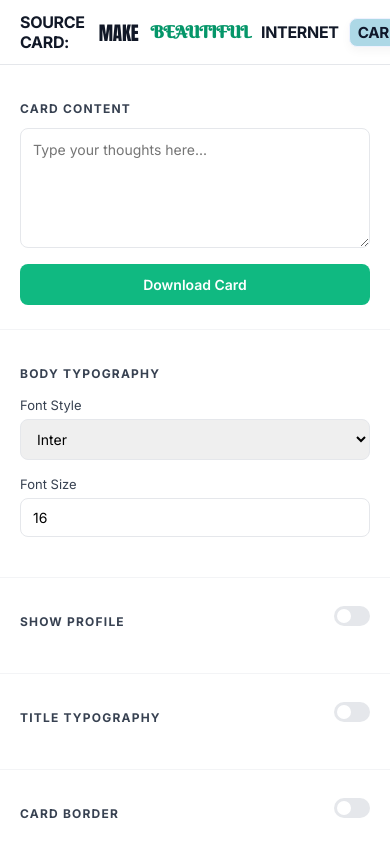
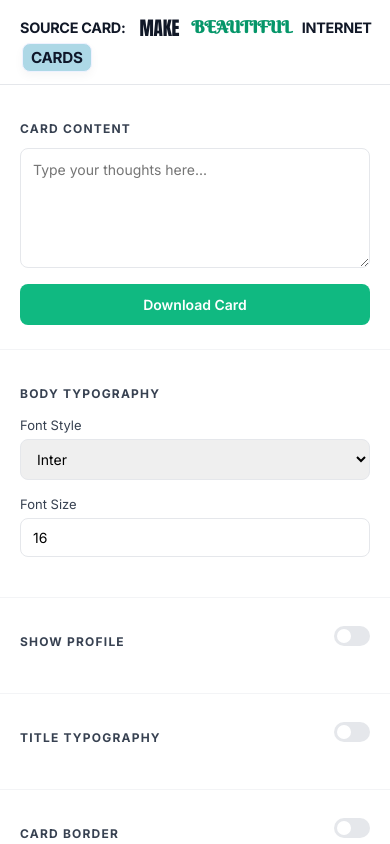
Before and after one commit to KingOfSpades-cmd/Source-Card, a website: page index.html in a window 390 px wide. Shown: the top 844 px of the page. Drawn offline with Linux system fonts and the light colour scheme.

Commit message:
- Updated Favicon - Updated title to collapse and wrap for mobile sized screens

```diff
--- a/index.html
+++ b/index.html
@@ -7,7 +7,7 @@
    <link href="https://fonts.googleapis.com/css2?family=Inter:wght@400;600;700&display=swap" rel="stylesheet" />
    <link href="https://fonts.googleapis.com/css2?family=Berkshire+Swash&display=swap" rel="stylesheet">
    <link rel="stylesheet" href="style.css">
-   <link rel="icon" type="image/png" href="source-card-favicon.png">
+   <link rel="icon" type="image/png" href="sc_favicon.png">
    </head>
    <body>
       <header>
@@ -175,7 +175,7 @@
       </div>
    </footer>
    <script type="module">
-      import { SpeedInsights } from 'https://unpkg.com/@vercel/speed-insights?module';
+      import { SpeedInsights } from "@vercel/speed-insights/next";
       SpeedInsights();
       import { Analytics } from "@vercel/analytics/next"
       Analytics();
--- a/style.css
+++ b/style.css
@@ -12,6 +12,42 @@ body {
     flex-direction: row;
     margin-top: 5vh;
     min-height: 95vh;
+}
+
+/* Responsive Header Fix */
+@media (max-width: 600px) {
+    header {
+        height: auto; /* Allow header to grow if text wraps */
+        min-height: 60px;
+        padding: 10px 15px;
+        flex-wrap: wrap; /* Let spans wrap to the next line if needed */
+        justify-content: center; /* Center items on mobile */
+        text-align: center;
+        position: relative; /* Avoid overlapping content if header grows */
+    }
+
+    header span {
+        margin-right: 5px;
+        font-size: 0.9rem; /* Slightly smaller text for mobile */
+    }
+
+    .make {
+        font-size: 1.1rem;
+    }
+
+    .beautiful {
+        font-size: 1rem;
+    }
+
+    .card-pill {
+        font-size: 0.85rem;
+        padding: 2px 6px;
+    }
+
+    /* Adjust the app-container margin because header height changed */
+    .app-container {
+        margin-top: 0;
+    }
 }
 
 header {
```
Also changed, not shown: sc_favicon.png (added).
